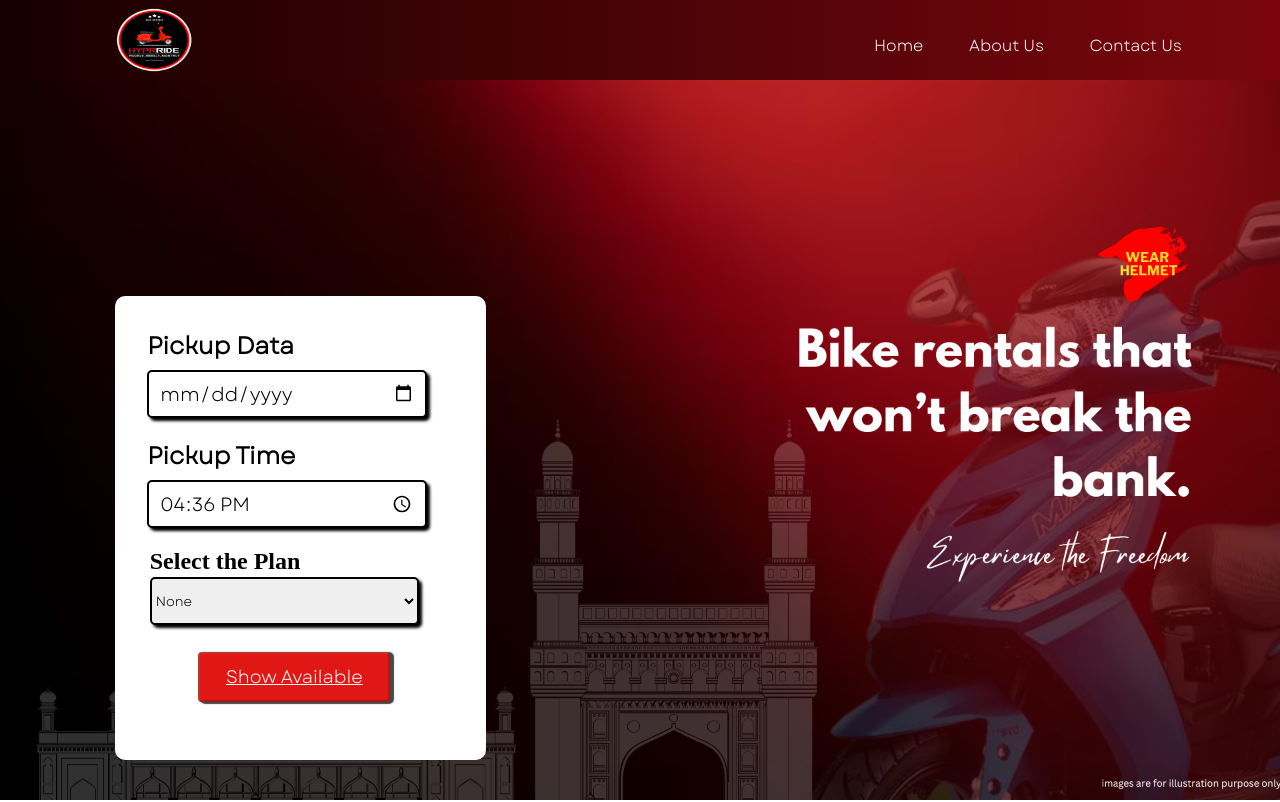
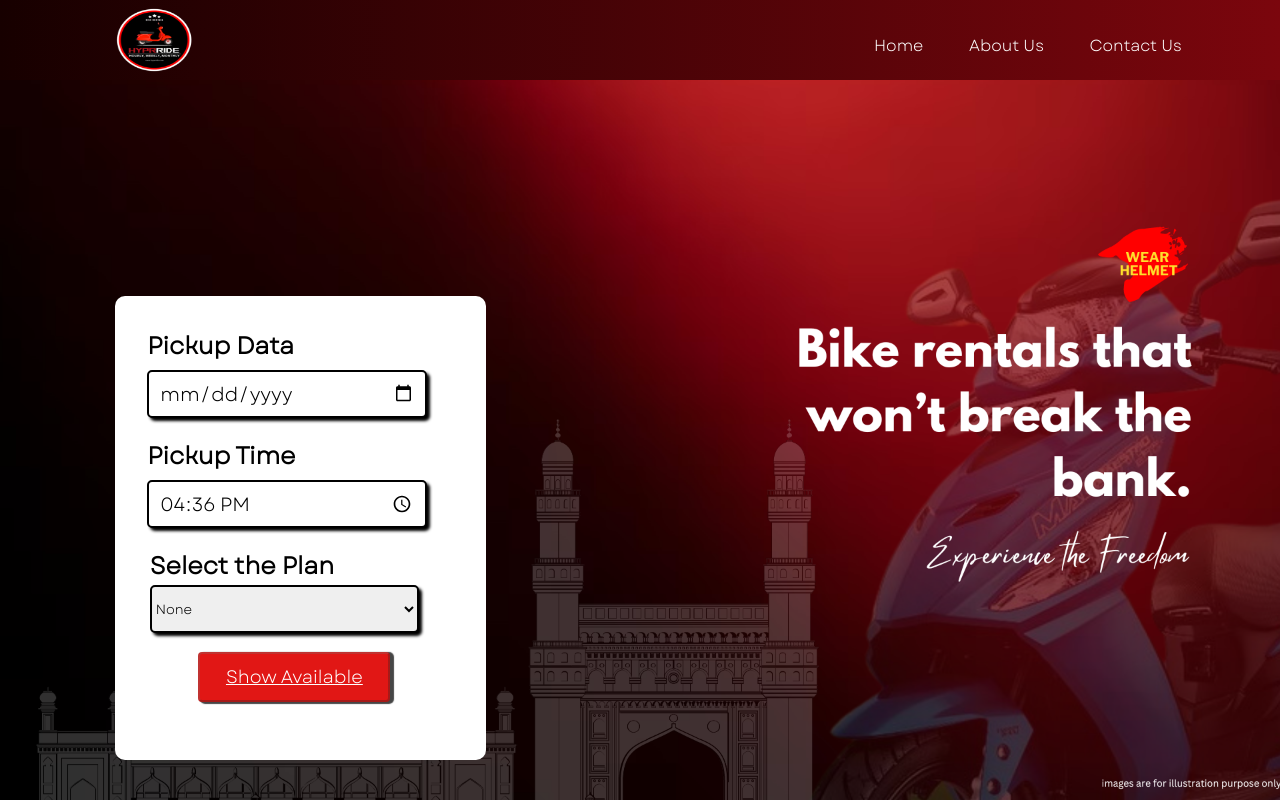
Before and after one commit to sannithnalluri/HyperrideCODE, a React (Create React App) app: page / in a window 1280 px wide. Shown: the top 802 px of the page. Built offline with nearby package versions, Linux system fonts and the light colour scheme.

Commit message:
allpageupate

```diff
--- a/src/Compoents/HOMEPAGE/Homepage.css
+++ b/src/Compoents/HOMEPAGE/Homepage.css
@@ -100,9 +100,7 @@
     border-radius:5px;
     height: 3vh;
 }
-.Plan_selection_input h2{
-    font-family: 'Times New Roman', Times, serif;
-}
+
 #Pickup_date
 {height: 24px;}
 
@@ -121,6 +119,7 @@
 #SelectedPlan{
     width: 21vw;
     height: 6vh;
+    font-family: Garetbook;
 }
 h2{
     margin-bottom: 2px;
```
